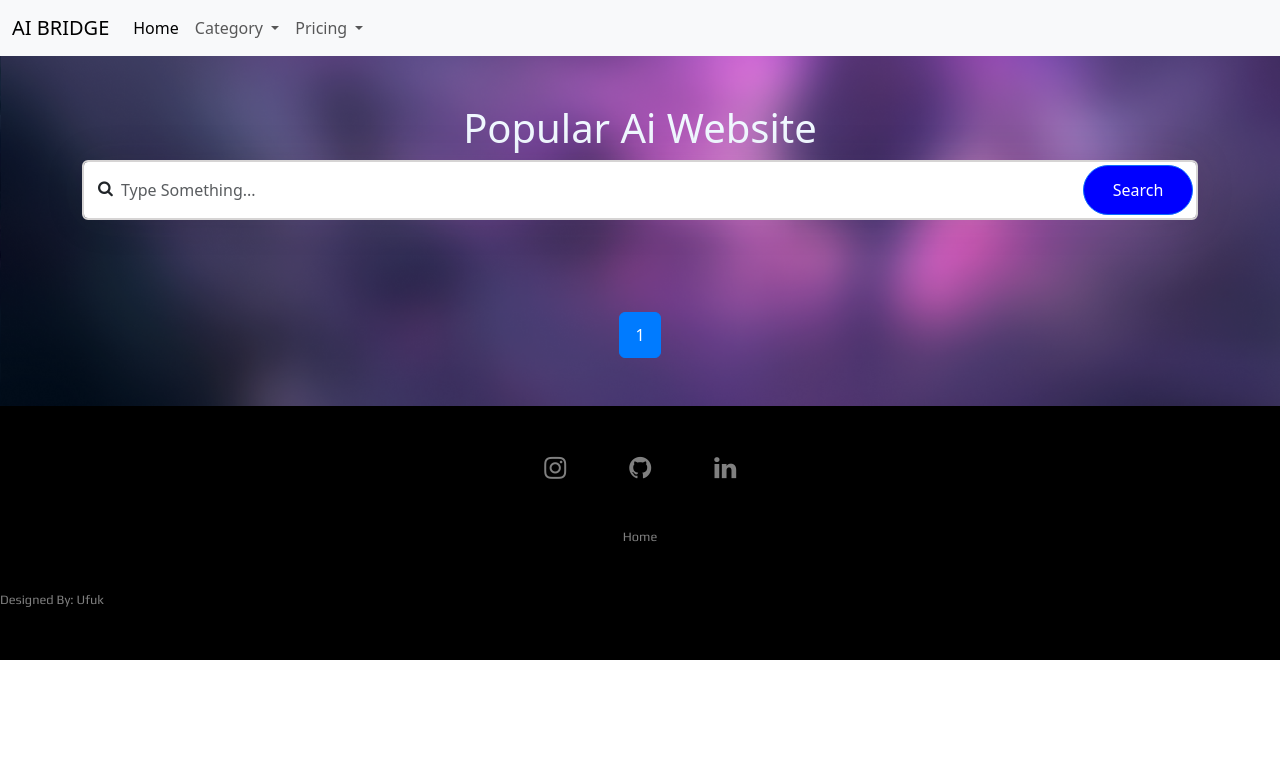
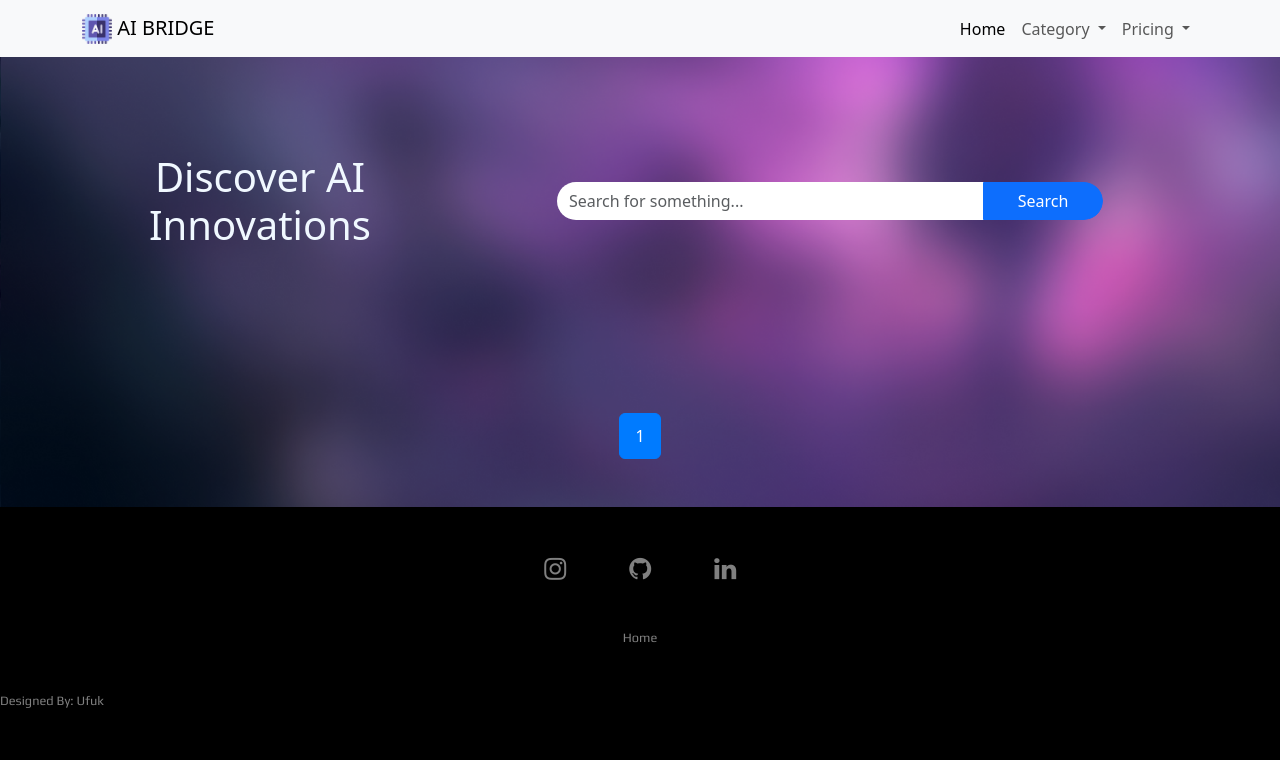
Before and after one commit to ufukcicekdev/aiProjectWebsite, a Django app: page / in a window 1280 px wide. Shown: the top 760 px of the page. Run offline with Django 4.2, Linux system fonts and the light colour scheme; data that the repository does not hold is empty; some libraries are stand-ins or nearby versions.

Commit message:
changes added

```diff
--- a/aiwebsite/templates/core/footer.html
+++ b/aiwebsite/templates/core/footer.html
@@ -11,6 +11,7 @@
         <div class="row">
             <ul>
                 <li><a href="#">Home</a></li>
+
             </ul>
         </div>
 
--- a/aiwebsite/templates/core/navbar.html
+++ b/aiwebsite/templates/core/navbar.html
@@ -1,11 +1,16 @@
-<nav class="navbar navbar-expand-lg bg-light">
-  <div class="container-fluid">
-    <a class="navbar-brand" href="/">AI BRIDGE</a>
+{% load static %}
+
+<nav class="navbar navbar-expand-lg navbar-light bg-light">
+  <div class="container">
+    <a class="navbar-brand" href="/">
+      <img src="{% static 'img/favicon.ico'%}" alt="AI Bridge" width="auto" height="30" class="d-inline-block align-text-top">
+      AI BRIDGE
+    </a>
     <button class="navbar-toggler" type="button" data-bs-toggle="collapse" data-bs-target="#navbarSupportedContent" aria-controls="navbarSupportedContent" aria-expanded="false" aria-label="Toggle navigation">
       <span class="navbar-toggler-icon"></span>
     </button>
     <div class="collapse navbar-collapse" id="navbarSupportedContent">
-      <ul class="navbar-nav me-auto mb-2 mb-lg-0">
+      <ul class="navbar-nav ms-auto mb-2 mb-lg-0">
         <li class="nav-item">
           <a class="nav-link active" aria-current="page" href="/">Home</a>
         </li>
@@ -16,19 +21,9 @@
           <ul class="dropdown-menu">
             {% for category in global_categories %}
             <li>
-              <a class="dropdown-item" href="{{ category.get_absolute_url }}"
-                >{{ category.title }}</a
-              >
+              <a class="dropdown-item" href="{{ category.get_absolute_url }}">{{ category.title }}</a>
             </li>
-            {% comment "note" %}
-            <li>
-              <a
-                class="dropdown-item"
-                href="{% url 'category_view' category_slug=category.slug %}"
-                >{{ category.title }}</a
-              >
-            </li>
-            {% endcomment %} {% endfor %}
+            {% endfor %}
           </ul>
         </li>
         <li class="nav-item dropdown">
@@ -38,24 +33,12 @@
           <ul class="dropdown-menu">
             {% for pricing in global_pricing %}
             <li>
-              <a class="dropdown-item" href="{{ pricing.get_absolute_url }}"
-                >{{ pricing.title }}</a
-              >
+              <a class="dropdown-item" href="{{ pricing.get_absolute_url }}">{{ pricing.title }}</a>
             </li>
-            {% comment "note" %}
-            <li>
-              <a
-                class="dropdown-item"
-                href="{% url 'pricing_view' pricing_slug=pricing.slug %}"
-                >{{ pricing.title }}</a
-              >
-            </li>
-            {% endcomment %} {% endfor %}
+            {% endfor %}
           </ul>
         </li>
-
       </ul>
-
     </div>
   </div>
 </nav>
--- a/aiwebsite/templates/page/product_list.html
+++ b/aiwebsite/templates/page/product_list.html
@@ -3,87 +3,74 @@
 {% block container %}
 
 
-<div class="title-page">
+<div class="row row-cols-1 row-cols-md-3 g-4 py-5">
+    <div class="title-page">
+        {% if category %}
+            <h2 class="text-center category-title" style="color: aliceblue;">{{ category }}</h2>
+        {% else %}
+            <h1 class="text-center" style="color: aliceblue;">Discover AI Innovations</h1>
+        {% endif %}
+    </div>
 
-    {% if category %}
-        <h2 class="text-center category-title" style="color: aliceblue;">{{ category }}</h2>
-        {% else  %}
-        <h1 class="text-center" style="color: aliceblue;">Popular Ai Website</h1>
+    <div class="search col-12 col-md-6 mx-auto mt-3">
+        <form class="input-group" action="{% url 'search_view' %}" method="get">
+            <input type="text" name="q" class="form-control" placeholder="Search for something..." aria-label="Search">
+            <button type="submit" class="btn btn-primary">Search</button>
+        </form>
+    </div>
+
+    <div class="counts col-12 mt-3">
+        {% if query %}
+            <h5 class="" style="color: aliceblue;">Show Items ({{ query.count }})</h5>
+        {% elif products %}
+            <h5 class="" style="color: aliceblue;">Show Items ({{ products.count }})</h5>
         {% endif %}
-
-</div>
-<div class="search">
-    <i class="fa fa-search"></i>
-    <form action="{% url 'search_view' %}" method="get">
-    <input type="text" name="q" class="form-control" placeholder="Type Something...">
-    <button type="submit" class="btn btn-primary">Search</button>
-    </form>
-
-</div>
-<div class="counts">
-    {% if query %}
-        <h4 class="">Show Items ({{ query.count }})</h4>
-    {% elif products%}
-        <h4 class="">Show Items ({{ products.count }})</h4>
-    {% endif %}
+    </div>
 </div>
 
 
-
 <div class="row row-cols-1 row-cols-md-3 g-4 py-5">
-
     {% if query %}
         {% for product in page_obj %}
-
         <div class="col">
             <div class="card">
                 <div class="image-container">
-                    <img src="{{ product.imageSrc}}" width="250" height="250" class="card-img-top" alt="{{product.title}}">
-
+                    <img src="{{ product.imageSrc }}" width="250" height="250" class="card-img-top" alt="{{ product.title }}">
                 </div>
                 <div class="card-body">
-                    <h5 class="card-title">{{product.title | title}}  <a href="{{product.url}}" target="_blank" ><button class="btn btn-primary">TRY IT NOW</button></a></h5>
-                    <p class="card-text">{{product.description |truncatechars:200}}</p>
+                    <h5 class="card-title">{{ product.title | title }}</h5>
+                    <p class="card-text">{{ product.description | truncatechars:200 }}</p>
+                    <p class="card-category" style="background-color: grey; color: white; padding: 5px; border-radius: 15px; text-align: center;">{{ product.category.title }}</p>
                 </div>
                 <div class="mb-5 d-flex justify-content-around">
-                    <a href="{{product.get_absolute_url}}"><button class="btn btn-primary">SHOW MORE</button></a>
-                    {% comment "note" %}
-                    <a href="{% url 'product_detail_view' category_slug = product.category.slug slug=product.slug %}" class="list-group-item list-group-item-action">SHOW MORE</a>
-                    {% endcomment%}
-
+                    <a href="{{ product.url }}" target="_blank"><button class="btn btn-primary">TRY IT NOW</button></a>
+                    <a href="{{ product.get_absolute_url }}"><button class="btn btn-primary">SHOW MORE</button></a>
                 </div>
             </div>
         </div>
         {% endfor %}
-
     {% elif products %}
-
         {% for product in page_obj %}
-
         <div class="col">
             <div class="card">
                 <div class="image-container">
-                    <img src="{{ product.imageSrc}}" width="250" height="250" class="card-img-top" alt="{{product.title}}">
-
+                    <img src="{{ product.imageSrc }}" width="250" height="250" class="card-img-top" alt="{{ product.title }}">
                 </div>
                 <div class="card-body">
-                    <h5 class="card-title">{{product.title | title}}  <a href="{{product.url}}" target="_blank"><button class="btn btn-primary">TRY IT NOW</button></a></h5>
-                    <p class="card-text">{{product.description |truncatechars:200}}</p>
+                    <h5 class="card-title" style="text-align: center;">{{ product.title | title }}</h5>
+                    <p class="card-text">{{ product.description | truncatechars:200 }}</p>
+                    <p class="card-category" style="background-color: grey; color: white; padding: 5px; border-radius: 15px; text-align: center;">{{ product.category.title }}</p>
                 </div>
                 <div class="mb-5 d-flex justify-content-around">
-                    <a href="{{product.get_absolute_url}}"><button class="btn btn-primary">SHOW MORE</button></a>
-                    {% comment "note" %}
-                    <a href="{% url 'product_detail_view' category_slug = product.category.slug slug=product.slug %}" class="list-group-item list-group-item-action">SHOW MORE</a>
-                    {% endcomment%}
-
+                    <a href="{{ product.url }}" target="_blank"><button class="btn btn-primary">TRY IT NOW</button></a>
+                    <a href="{{ product.get_absolute_url }}"><button class="btn btn-primary">SHOW MORE</button></a>
                 </div>
             </div>
         </div>
         {% endfor %}
-
-
     {% endif %}
 </div>
+
 
 
 <div class="pagination-container">
--- a/static_files/css/custom.css
+++ b/static_files/css/custom.css
@@ -107,46 +107,26 @@ h5 {
 }
 
 .search {
-    position: relative;
-    box-shadow: 0 0 40px rgba(51, 51, 51, .1);
+    display: flex;
+    align-items: center;
 }
 
-.search input {
+.input-group {
+    border-radius: 20px;
+    overflow: hidden;
+}
 
-    height: 60px;
-    text-indent: 25px;
-    border: 2px solid #d6d4d4;
+.form-control {
+    border: none;
+    border-radius: 0;
+    box-shadow: none;
+}
 
-
+.btn-primary .search {
+    border-radius: 0 20px 20px 0;
 }
 
 
-.search input:focus {
-
-    box-shadow: none;
-    border: 2px solid blue;
-
-
-}
-
-.search .fa-search {
-
-    position: absolute;
-    top: 20px;
-    left: 16px;
-
-}
-
-.search button {
-
-    position: absolute;
-    top: 5px;
-    right: 5px;
-    height: 50px;
-    width: 110px;
-    background: blue;
-
-}
 
 .dropdown-menu {
     max-height: 300px; /* İçeriğin maksimum yüksekliği */
```
